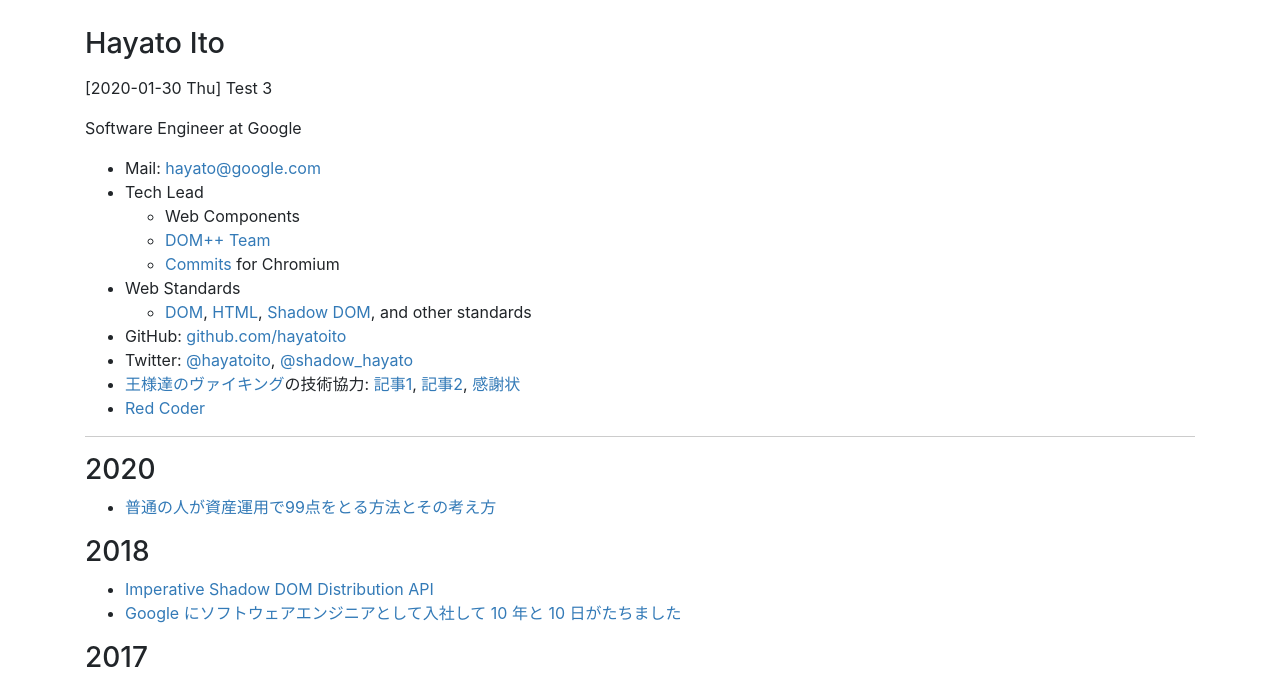
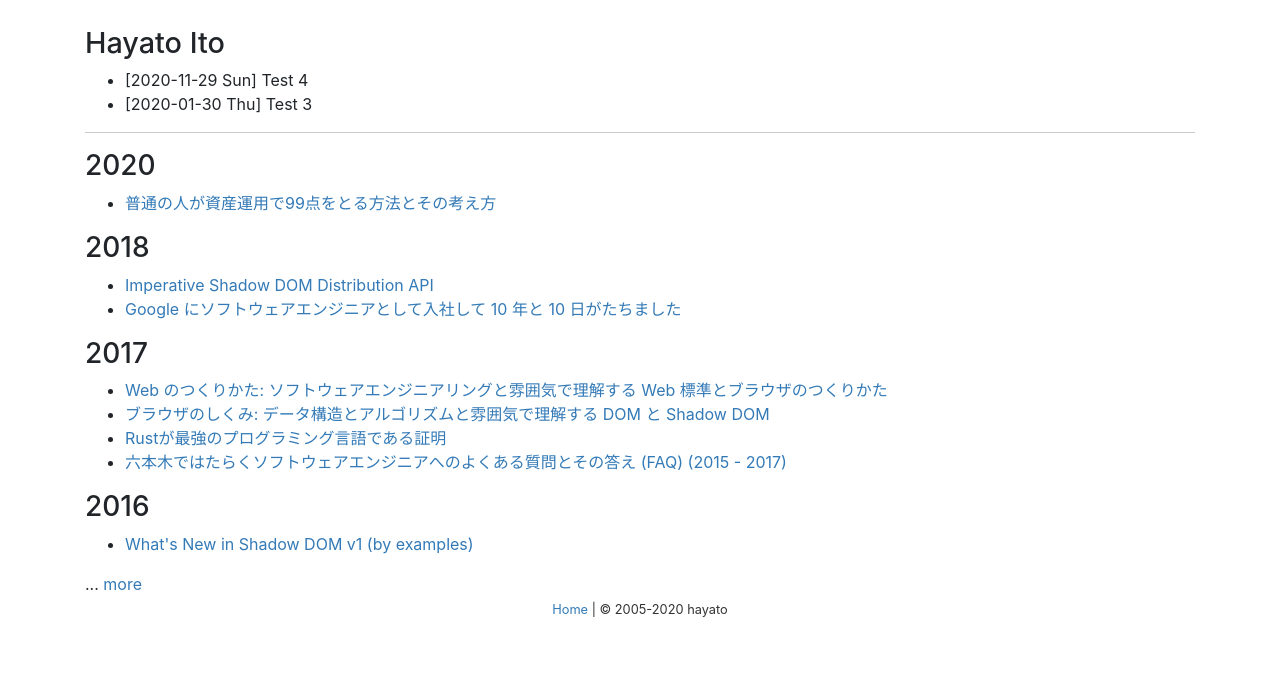
Before and after one commit to hayatoito/my_ghpages_test, a plain HTML site: page index.html in a window 1280 px wide. Shown: the part 45-726 px from the top of the page. Drawn offline with nearby package versions, Linux system fonts and the light colour scheme.

Commit message:
Automated deployment: Sun Nov 29 03:04:11 UTC 2020 931d8dae87f46fac66c8d6af0766735c5c163f76

```diff
--- a/index.html
+++ b/index.html
@@ -66,31 +66,9 @@
 
 <section id="content" class="content site-page">
   <h1>Hayato Ito</h1>
-  <p>[2020-01-30 Thu] Test 3</p>
-<p>Software Engineer at Google</p>
-<ul>
-<li>Mail: <a href="mailto:hayato@google.com">hayato@google.com</a></li>
-<li>Tech Lead
-<ul>
-<li>Web Components</li>
-<li><a href="https://www.chromium.org/teams/dom-team">DOM++ Team</a></li>
-<li><a href="https://chromium-review.googlesource.com/q/owner:hayato%2540chromium.org">Commits</a>
-for Chromium</li>
-</ul>
-</li>
-<li>Web Standards
-<ul>
-<li><a href="https://github.com/whatwg/dom/">DOM</a>,
-<a href="https://github.com/whatwg/html/">HTML</a>,
-<a href="https://w3c.github.io/webcomponents/spec/shadow/">Shadow DOM</a>, and other
-standards</li>
-</ul>
-</li>
-<li>GitHub: <a href="http://github.com/hayatoito">github.com/hayatoito</a></li>
-<li>Twitter: <a href="http://twitter.com/hayatoito">@hayatoito</a>, <a href="http://twitter.com/shadow_hayato">@shadow_hayato</a></li>
-<li><a href="https://csbs.shogakukan.co.jp/book?book_group_id=7000">王様達のヴァイキング</a>の技術協力:
-<a href="https://bigcomicbros.net/news/cs_kingsviking-seccon2016-report-1/">記事1</a>,  <a href="https://type.jp/et/feature/12102">記事2</a>, <a href="https://photos.app.goo.gl/P7RxRPp8HNdAdP6JA">感謝状</a></li>
-<li><a href="https://www.topcoder.com/members/gentoo/">Red Coder</a></li>
+  <ul>
+<li>[2020-11-29 Sun] Test 4</li>
+<li>[2020-01-30 Thu] Test 3</li>
 </ul>
 
   <hr>
```
